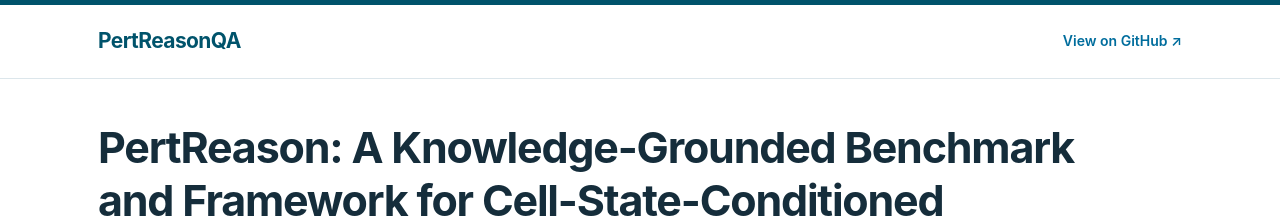
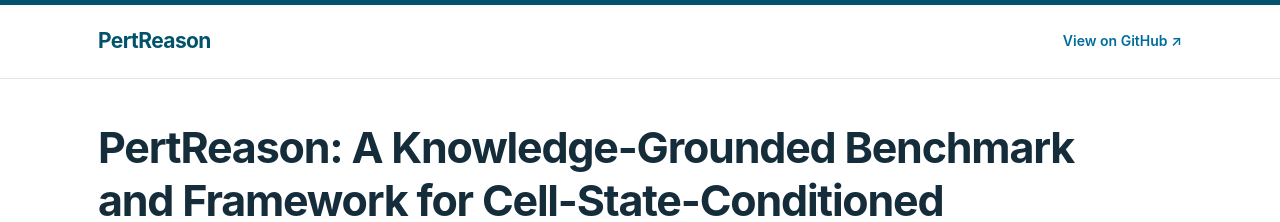
Before and after one commit to dongkwan-kim/PertReason, a Jekyll site: the page built from index.md, in a window 1280 px wide and 900 px high. Shown: the top 222 px of the window. Built offline with Jekyll 4.4.1, drawn with Linux system fonts in a browser that asks for light colours.

Commit message:
Use canonical PertReason repository URL for Pages

```diff
--- a/_config.yml
+++ b/_config.yml
@@ -1,7 +1,7 @@
-title: PertReasonQA
+title: PertReason
 description: A knowledge-grounded benchmark for cell-state-conditioned mechanistic reasoning of perturbation effects.
 url: https://dongkwan-kim.github.io
-baseurl: /PertReasonQA
+baseurl: /PertReason
 markdown: kramdown
 highlighter: rouge
 kramdown:
--- a/_layouts/default.html
+++ b/_layouts/default.html
@@ -51,8 +51,8 @@
   <a class="skip" href="#main-content">Skip to content</a>
   <header class="site-header">
     <div class="header-inner">
-      <a class="brand" href="{{ '/' | relative_url }}">PertReasonQA</a>
-      <a class="repo-link" href="https://github.com/dongkwan-kim/PertReasonQA">View on GitHub &#8599;</a>
+      <a class="brand" href="{{ '/' | relative_url }}">PertReason</a>
+      <a class="repo-link" href="https://github.com/dongkwan-kim/PertReason">View on GitHub &#8599;</a>
     </div>
   </header>
   <main id="main-content">{{ content }}</main>
@@ -61,7 +61,7 @@
       <span>PertReason</span>
       <a href="https://arxiv.org/abs/2607.18777">Paper</a>
       <a href="https://huggingface.co/datasets/yiminggao618/PertReasonQA">Dataset on Hugging Face</a>
-      <a href="https://github.com/dongkwan-kim/PertReasonQA">Code on GitHub</a>
+      <a href="https://github.com/dongkwan-kim/PertReason">Code on GitHub</a>
     </div>
   </footer>
 </body>
```
